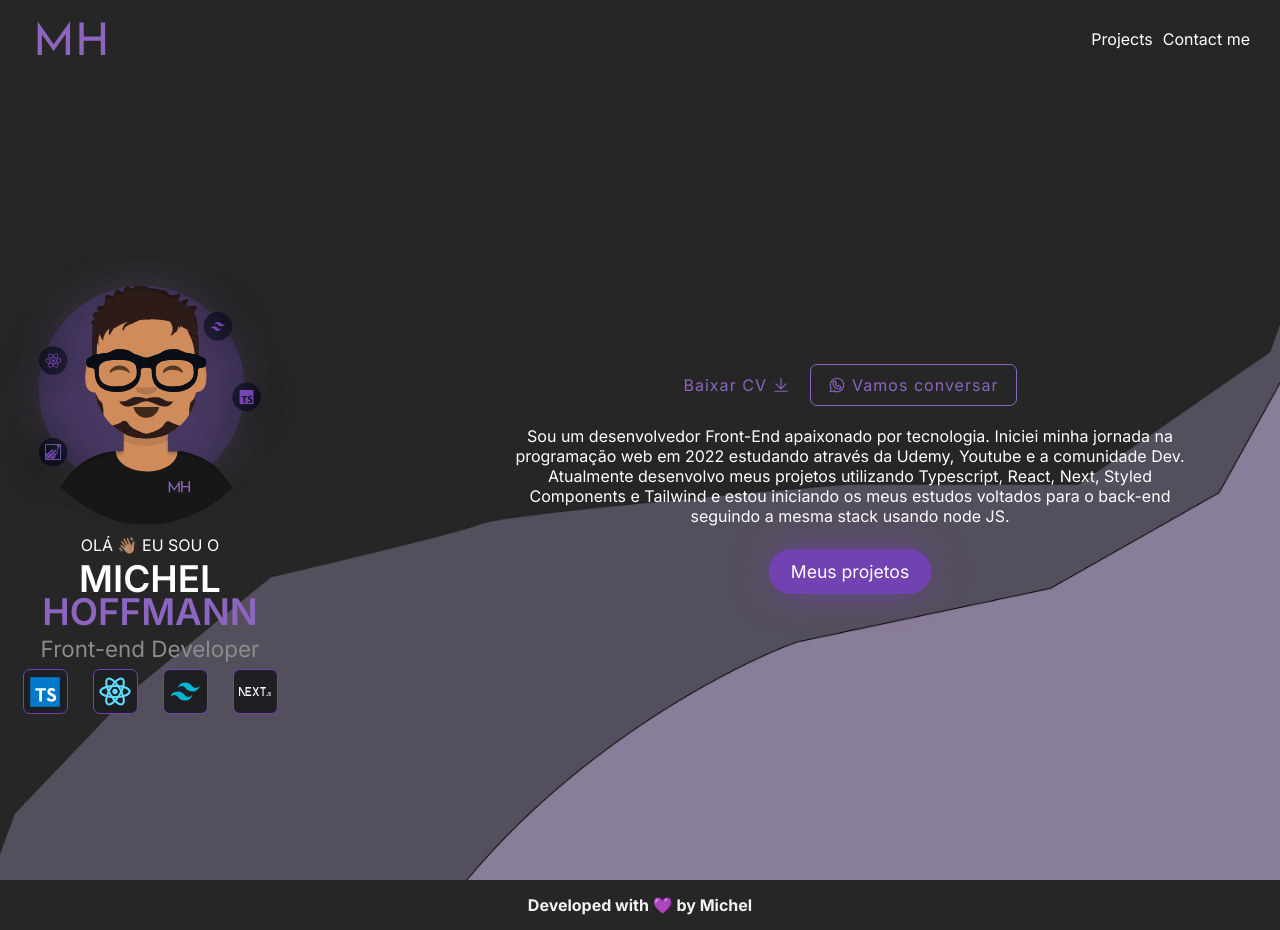
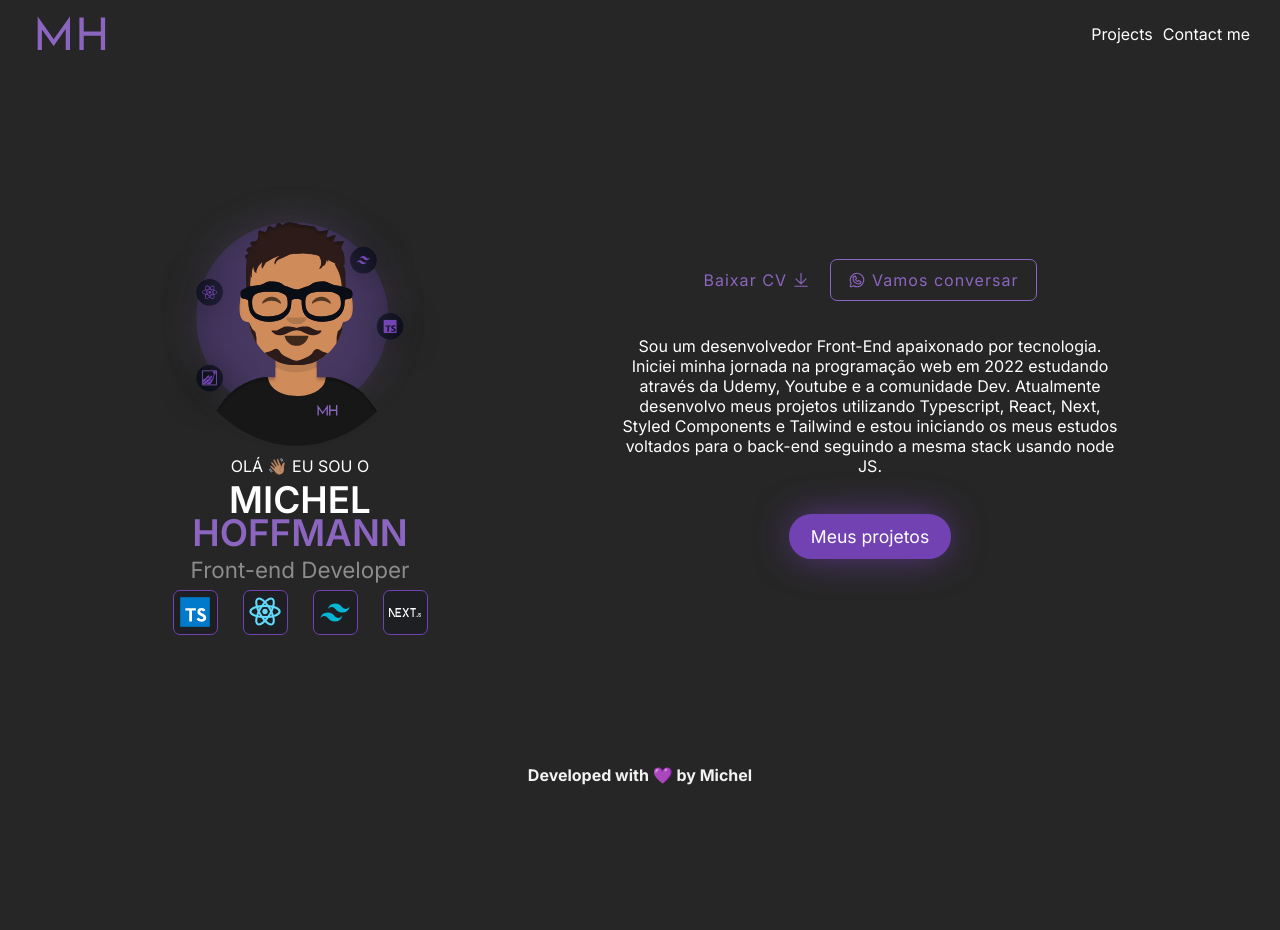
Before and after one commit to MichelHoffmann/newPortfolio, a React (Vite) app in the folder portfolio/: page / in a window 1280 px wide. After the commit the page ends 800 px from the top, so only its background shows below. Built offline with nearby package versions, Linux system fonts and the light colour scheme.

Commit message:
finalizando de vez o portfolio

```diff
--- a/portfolio/src/componets/AboutMe/AboutMe.style.ts
+++ b/portfolio/src/componets/AboutMe/AboutMe.style.ts
@@ -1,8 +1,6 @@
 import { styled } from 'styled-components'
-import BgDesktop from '../../assets/bg-desktop.png'
 
 export const AboutMeMain = styled.main`
-  background-color: var(--gray-300);
   display: flex;
   flex-direction: column;
   justify-content: center;
@@ -10,14 +8,10 @@ export const AboutMeMain = styled.main`
   gap: 25px;
 
   @media screen and (min-width: 768px) {
-    height: 100%;
+    height: calc(100vh - 120px);
+    width: 100%;
     flex-direction: row;
-    gap: 120px;
-
-    background-image: url(${BgDesktop});
-    background-size: cover;
-    background-repeat: no-repeat;
-    background-position: center;
+    gap: 180px;
   }
 `
 
@@ -52,8 +46,9 @@ export const HeaderInformations = styled.div`
   }
 
   @media screen and (min-width: 768px) {
+    height: 280px;
     img {
-      width: 300px;
+      width: 280px;
     }
   }
 `
@@ -62,6 +57,7 @@ export const MyInformations = styled.section`
   display: flex;
   flex-direction: column;
   align-items: center;
+  gap: 15px;
 
   div.baixar-cv {
     margin-block: 20px;
@@ -184,6 +180,12 @@ export const MyInformations = styled.section`
       width: 380px;
     }
   }
+
+  @media screen and (min-width: 768px) {
+    p.text {
+      width: 500px;
+    }
+  }
 `
 
 export const TechContainer = styled.article`
--- a/portfolio/src/componets/Header/Header.style.ts
+++ b/portfolio/src/componets/Header/Header.style.ts
@@ -12,7 +12,7 @@ export const Div = styled.div`
     transition: 200ms;
 
     &.active {
-        border-bottom: 3px solid var(--purple-dark);
+      border-bottom: 3px solid var(--purple-dark);
     }
   }
 
@@ -23,7 +23,7 @@ export const Div = styled.div`
 
 export const HeaderComponent = styled.header`
   width: 100%;
-  height: 80px;
+  height: 70px;
 
   display: flex;
   justify-content: space-between;
--- a/portfolio/src/index.css
+++ b/portfolio/src/index.css
@@ -22,6 +22,6 @@
 
 body {
   width: 100%;
-  height: 100vh;
+  height: 100%;
   background-color: var(--gray-300);
 }
--- a/portfolio/src/layouts/DefaultLayout.ts
+++ b/portfolio/src/layouts/DefaultLayout.ts
@@ -2,5 +2,5 @@ import { styled } from 'styled-components'
 
 export const LayoutContainer = styled.div`
   width: 100%;
-  height: 100vh;
+  height: 100%;
 `
--- a/portfolio/src/pages/PageContactMe/ContactMe.style.ts
+++ b/portfolio/src/pages/PageContactMe/ContactMe.style.ts
@@ -2,19 +2,16 @@ import { styled } from 'styled-components'
 
 export const ContactContainer = styled.div`
   width: 350px;
-  margin: 0 auto;
   background-color: var(--blue-gray);
   display: flex;
   flex-direction: column;
   justify-content: center;
   align-items: center;
-  padding-block: 40px;
-  margin-bottom: 120px;
+
   gap: 50px;
 
   border: 2px solid var(--purple-dark);
   border-radius: 7px;
-  margin-block: 40px;
 
   h1 {
     color: var(--purple-medium);
@@ -47,4 +44,14 @@ export const ContactContainer = styled.div`
       scale: 1.1;
     }
   }
+
+  @media screen and (min-width: 768px) {
+    height: calc(100vh - 120px);
+  }
 `
+
+export const ContactLayout = styled.div`
+  display: flex;
+  justify-content: center;
+  align-items: center;
+`
--- a/portfolio/src/pages/PageContactMe/index.tsx
+++ b/portfolio/src/pages/PageContactMe/index.tsx
@@ -1,7 +1,8 @@
-import { ContactContainer } from './ContactMe.style'
+import { ContactContainer, ContactLayout } from './ContactMe.style'
 
 export function ContactMe() {
   return (
+    <ContactLayout>
       <ContactContainer>
         <h1>Faça um orçamento!</h1>
         <div>
@@ -42,5 +43,6 @@ export function ContactMe() {
           </a>
         </div>
       </ContactContainer>
+    </ContactLayout>
   )
 }
--- a/portfolio/src/pages/PageProjects/Projects.style.ts
+++ b/portfolio/src/pages/PageProjects/Projects.style.ts
@@ -27,6 +27,7 @@ export const ProjectsContainer = styled.section`
     justify-content: flex-end;
     color: rgba(114, 66, 179, 0.7);
   }
+
   .divWhats {
     display: flex;
     justify-content: center;
```
Also changed, not shown: portfolio/src/assets/bg-desktop.png (deleted). Lines whose indentation alone changed are shown as unchanged.
